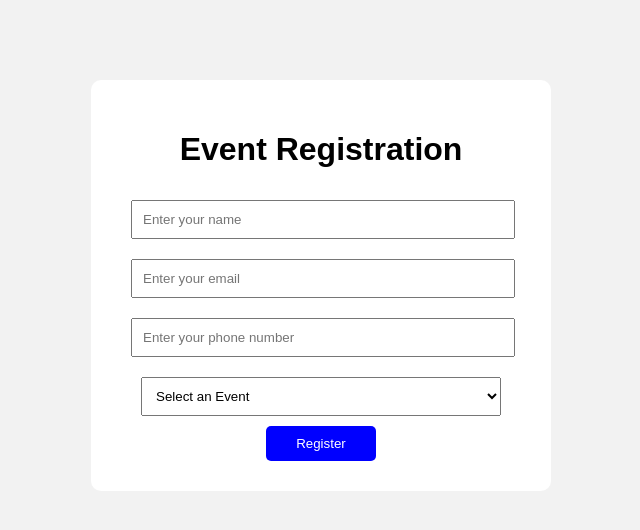
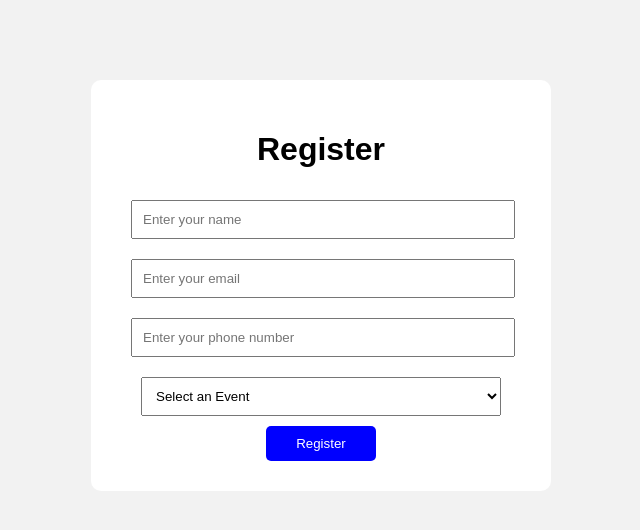
Before and after one commit to 23251a1234/EventRegistration, a Flask app: page /register in a window 1280 px wide. Shown: the top 530 px of the page, without its empty margins (319-959 px from the left). Run offline with Flask 3, Linux system fonts and the light colour scheme.

Commit message:
Updated registration form

```diff
--- a/templates/register.html
+++ b/templates/register.html
@@ -40,7 +40,7 @@
 
 <div class="container">
 
-    <h1>Event Registration</h1>
+    <h1>Register</h1>
 
     <form action="/submit" method="POST">
 
```
